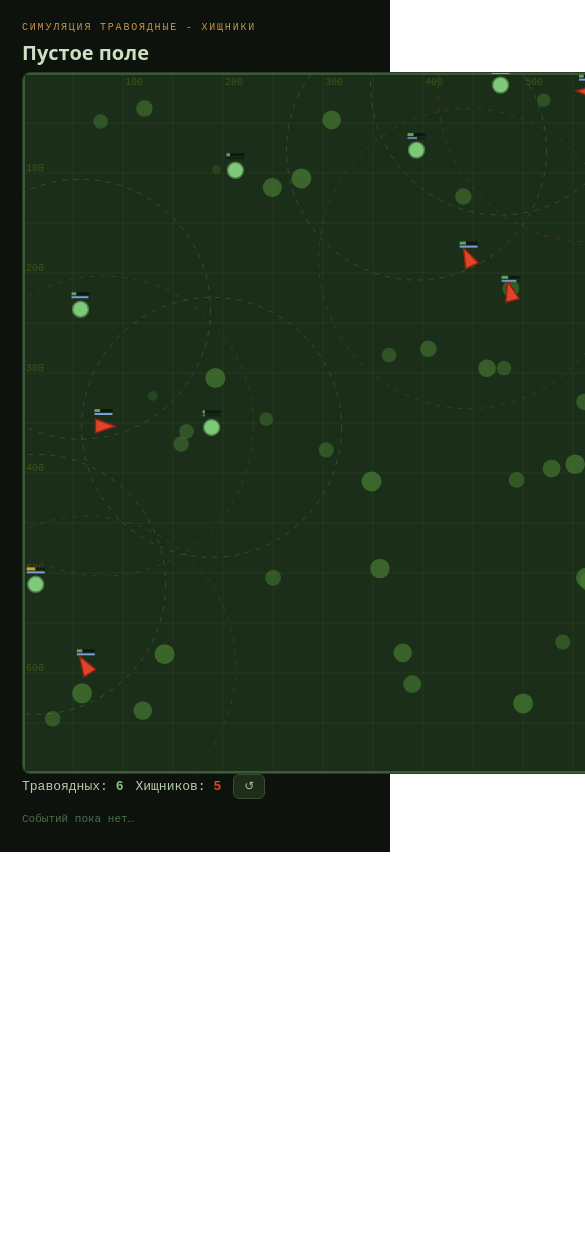
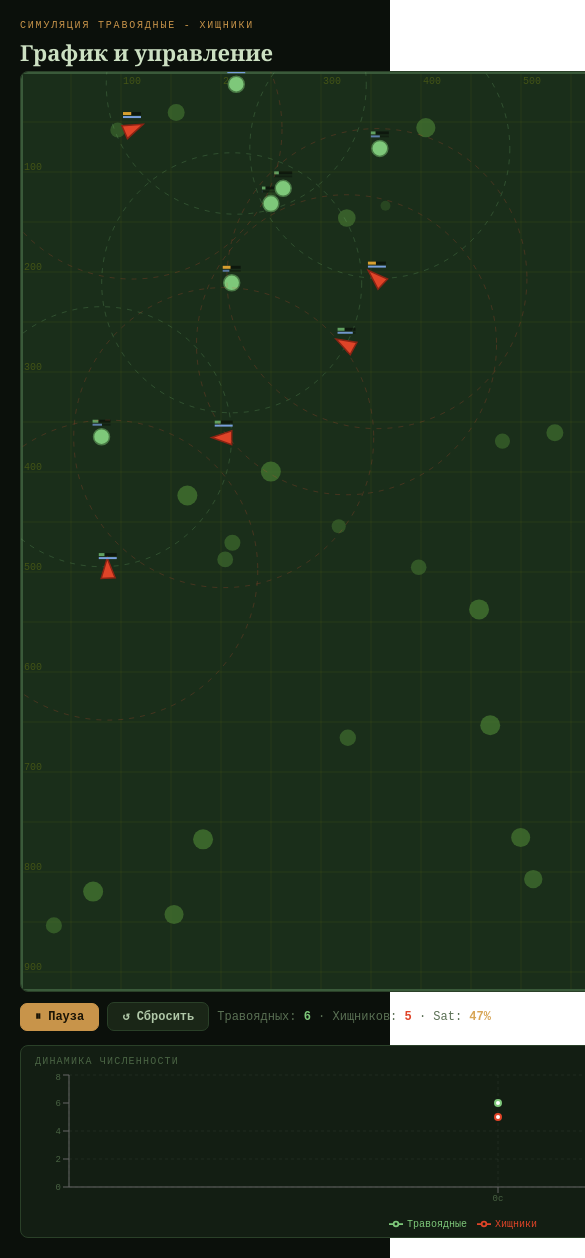
Before and after one commit to GitUser-Vs/summer-practise-2, a React (Create React App) app: page / in a window 390 px wide. Shown: the top 1258 px of the page, 585 px wide, since content can reach past the window. Before the commit the page ends 852 px from the top, so only its background shows below. Built offline with nearby package versions, Linux system fonts and the light colour scheme.

Commit message:
Added dynamic parameters, additional visual effects, a non-working graph, and some minor changes

```diff
--- a/src/App.js
+++ b/src/App.js
@@ -27,12 +27,15 @@
 
 
 
-import React, { useEffect, useRef, useState } from "react";
+import React, { useEffect, useRef, useState, useCallback } from "react";
 
-
+import {
+  LineChart, Line, XAxis, YAxis,
+  CartesianGrid, Tooltip, Legend, ResponsiveContainer,
+} from "recharts";
 
 // Размеры поля в пикселях
-const W = 700, H = 700;
+const W = 920, H = 919;
 const CELL = 50; // размер ячейки сетки в пикселях
 const MARGIN = 12;
 
@@ -40,8 +43,8 @@ const GRASS_N   = 45;
 const EAT_R     = 15; // радиус потребления травы
 
 // Радиусы обнаружения
-const PRED_DETECT = 140; // Радиус обзора хищника
-const HERB_DETECT = 120; // Радиус обзора травоядного
+// const PRED_DETECT = 140; // Радиус обзора хищника
+// const HERB_DETECT = 120; // Радиус обзора травоядного
 
 const CATCH_R  = 13;   // радиус досягаемости хищников
 const TURN_RATE = 6.5; // рад/сек - макс. скорость поворота
@@ -108,6 +111,7 @@ function makeAnimal(kind) {
     fatigue: rand(0, 8), // усталость
     alive: true,
     state: "wander",
+    reproCD: rand(0, 5),
   };
 }
 
@@ -118,17 +122,20 @@ const makeGrass = () => ({
 });
 
 // Инициализация популяции
-function createPopulation() {
+function createPopulation(nH = 6, nP = 5) {
   _id = 1;
   return {
-    herbivores: Array.from({ length: 6 }, () => makeAnimal("herb")), // 6 травоядных
-    predators:  Array.from({ length: 5 }, () => makeAnimal("pred")), // 5 хищников
+    herbivores: Array.from({ length: nH }, () => makeAnimal("herb")), // 6 травоядных
+    predators:  Array.from({ length: nP }, () => makeAnimal("pred")), // 5 хищников
     grass:      Array.from({ length: GRASS_N }, makeGrass),
     uiAccum: 0,
     log:[],
     predRespawnTimer:0,   // накапливает время с момента падения < LOW_PRED
     herbRecovering:false, // флаг режима восстановления травоядных
     herbRegrowTimer:0,    // время до следующего появления особи
+    time: 0,
+    chartAccum: 0,
+
   };
 }
 
@@ -144,9 +151,10 @@ function spawnNearBorder(){
 }
 
 // Трава медленно отрастает
-function stepGrass(pop, dt) {
+function stepGrass(pop, dt, params) {
+  const rate = params?.grassGrowth ?? 0.04;
   for (const g of pop.grass) {
-    g.growth = clamp(g.growth + 0.04 * dt, 0, 1);
+    g.growth = clamp(g.growth + rate * dt, 0, 1);
     // полное восстановление с 0 до 1 занимает 1/0.04 = 25 секунд
   }
 }
@@ -174,7 +182,8 @@ function drawFatigueBar(ctx, e) { // усталость под полоской
 // Т.е. если speed=60, dt=0.016, то смещение=0.96px за кадр при 60fps.
 
 // Травоядные
-function stepHerbivores(pop, dt) {
+function stepHerbivores(pop, dt, params) {
+  const detectR = params?.herbDetect ?? 120;
   for (const h of pop.herbivores) {
     if (!h.alive) continue;
 
@@ -185,7 +194,11 @@ function stepHerbivores(pop, dt) {
     let nearPred=null, pd=Infinity;
     for (const p of pop.predators) {
       if (!p.alive) continue;
-      const d=dist(h,p); if(d<120&&d<pd){pd=d;nearPred=p;}
+      const d=dist(h,p);
+      if(d<detectR&&d<pd) {
+        pd=d;
+        nearPred=p;
+      }
     }
 
     if (nearPred) {
@@ -232,14 +245,20 @@ function stepHerbivores(pop, dt) {
 }
 
 // Шаг: хищники
-function stepPredators(pop, dt) {
+function stepPredators(pop, dt, params) {
+  const detectR = params?.predDetect ?? 150;
   for (const p of pop.predators) {
     if (!p.alive) continue;
     p.hunger = clamp(p.hunger + 2.3*dt, 0, 100);
 
     let target=null, td=Infinity;
     for (const h of pop.herbivores) {
-      if(!h.alive) continue; const d=dist(p,h); if(d<150&&d<td){td=d;target=h;}
+      if(!h.alive) continue;
+      const d=dist(p,h);
+      if(d<detectR&&d<td) {
+        td=d;
+        target=h;
+      }
     }
 
     if (target) {
@@ -403,6 +422,22 @@ function drawPredator(ctx, p) {
   drawFatigueBar(ctx,p);
 }
 
+
+// Один полный шаг (params — объект из paramsRef, меняется слайдерами)
+function simulateStep(pop,dt,params){
+  const eff=dt*params.speedMult; // ← множитель скорости применяется здесь
+  stepGrass(pop,eff,params);
+  stepHerbivores(pop,eff,params);
+  stepPredators(pop,eff,params);
+  repro(pop,pop.herbivores,HERB,"травоядное");
+  repro(pop,pop.predators,PRED,"хищник");
+  pop.herbivores=pop.herbivores.filter(h=>h.alive);
+  pop.predators=pop.predators.filter(p=>p.alive);
+  stepRespawns(pop,eff);
+  pop.time+=eff;
+  if(pop.log.length>10) pop.log=pop.log.slice(-10);
+}
+
 // Функция отрисовки
 function draw(ctx, pop, popTime = 0) {
   // очистка всей страницы перед рисованием
@@ -469,15 +504,30 @@ export default function Micro01() {
 
   // Животные создаются один раз и хранятся в ref
   const popRef = useRef(createPopulation());
-
+  const runRef   =useRef(true);   // true - для работы паузы
   const lastTs = useRef(null);
 
   const popTime   = useRef(0);
   const uiAccum   = useRef(0);
+  const [counts, setCounts] = useState({ herb: 6, pred: 5, predCD: null, herbR: false });
+  const [log,setLog]=useState([]);
+  const [running,  setRunning ] =useState(true);
 
-  const [counts, setCounts] = useState({ herb: 6, pred: 5, predCD: null, herbR: false });
+  const [startN,   setStartN  ] =useState({h:6,p:5});
+  const [sliders,  setSliders ] =useState({predDetect:150,herbDetect:130,grassGrowth:0.045,speedMult:1});
+  const [history,  setHistory ] =useState([{t:0,herb:6,pred:5}]);
+  const paramsRef=useRef({predDetect:150,herbDetect:130,grassGrowth:0.045,speedMult:1});
 
-  const [log,setLog]=useState([]);
+  const slide=(key,val)=>{
+    paramsRef.current[key]=val;
+    setSliders(s=>({...s,[key]:val}));
+  };
+
+  const reset=useCallback(()=>{
+    popRef.current=createPopulation(startN.h,startN.p);
+    setHistory([{t:0,herb:startN.h,pred:startN.p}]);
+    setLog([]);
+  },[startN]);
 
   useEffect(() => {
     let rafId;
@@ -491,29 +541,48 @@ export default function Micro01() {
 
       const sim=popRef.current;
 
-      stepGrass(popRef.current,dt);
-      stepHerbivores(popRef.current,dt);
-      stepPredators(popRef.current,dt);
+      // stepGrass(popRef.current,dt);
+      // stepHerbivores(popRef.current,dt);
+      // stepPredators(popRef.current,dt);
 
-      repro(sim,sim.herbivores,HERB,"травоядное");
-      repro(sim,sim.predators,PRED,"хищник");
-      sim.herbivores=sim.herbivores.filter(h=>h.alive);
-      sim.predators=sim.predators.filter(p=>p.alive);
-      stepRespawns(sim,dt); // ← ПОСЛЕДНЕЙ
-      if(sim.log.length>10)sim.log=sim.log.slice(-10);
+      // repro(sim,sim.herbivores,HERB,"травоядное");
+      // repro(sim,sim.predators,PRED,"хищник");
+      // sim.herbivores=sim.herbivores.filter(h=>h.alive);
+      // sim.predators=sim.predators.filter(p=>p.alive);
+      // stepRespawns(sim,dt); // ← ПОСЛЕДНЕЙ
+      // if(sim.log.length>10)sim.log=sim.log.slice(-10);
+
+      if (runRef.current) {
+        simulateStep(sim, dt, paramsRef.current);
+      }
+
       uiAccum.current += dt;
 
       // Обновляем React-счётчик не каждый кадр, а раз в 0.5 секунды
       if (uiAccum.current >= 0.5) {
         uiAccum.current = 0;
         const predCD = sim.predators.length < LOW_PRED?Math.max(0,RESPAWN_DELAY-sim.predRespawnTimer):null;
+
+        const all=[...sim.herbivores,...sim.predators];
+        const avgSat=all.length?Math.round(all.reduce((a,e)=>a+sat(e),0)/all.length):0;
+
         setCounts({
           herb: sim.herbivores.length,
           pred: sim.predators.length,
           predCD,
-		      herbR:sim.herbRecovering
+		      herbR:sim.herbRecovering,
+          sat: avgSat,
         });
         setLog([...sim.log].reverse());
+      }
+
+      // Обновление графика раз в секунду
+      if(sim.chartAccum>=1){
+        sim.chartAccum=0;
+        setHistory(h=>{
+          const next=[...h,{t:Math.round(sim.time),herb:sim.herbivores.length,pred:sim.predators.length}];
+          return next.length>150?next.slice(-150):next;
+        });
       }
 
       const ctx = canvasRef.current?.getContext("2d");
@@ -528,40 +597,97 @@ export default function Micro01() {
     return () => cancelAnimationFrame(rafId);
   }, []); // [] - эффект запускается только один раз
 
-  const reset = () => {
-    popRef.current = createPopulation();
-    popTime.current = 0;
-    lastTs.current = null;
-  };
+  const dotColor={kill:"#e04428",birth:"#d8a657",death:"#555",spawn:"#5599aa"};
+  const toggle=()=>{runRef.current=!runRef.current;setRunning(runRef.current);};
 
-  const dotColor={kill:"#e04428",birth:"#d8a657",death:"#555",spawn:"#5599aa"};
+  //<button onClick={reset} style={btn}>↺ Перезапустить</button>
+  return(
+    <div style={{padding:20,background:"#0b100b",minHeight:"100%",fontFamily:"monospace",color:"#b0c8a8"}}>
+      <span style={{fontSize:10,letterSpacing:"0.18em",textTransform:"uppercase",color:"#c8944a",display:"block",marginBottom:6}}>Симуляция Травоядные - Хищники</span>
+      <h2 style={{fontFamily:"Georgia,serif",fontSize:22,margin:"0 0 4px",color:"#cce0c2"}}>График и управление</h2>
 
 
-  //<button onClick={reset} style={btn}>↺ Перезапустить</button>
-  return (
-    <div style={wrap}>
-      <Tag>Симуляция Травоядные - Хищники</Tag>
-      <h2 style={h2}>Пустое поле</h2>
-      <canvas ref={canvasRef} width={W} height={H} style={canvas} />
+      <div style={{display:"grid",gridTemplateColumns:"auto 1fr",gap:16,alignItems:"start"}}>
 
+        <div>
+          <canvas ref={canvasRef} width={W} height={H} style={{border:"1px solid #2a4028",borderRadius:8,display:"block"}}/>
+          <div style={{display:"flex",gap:8,marginTop:10,flexWrap:"wrap",alignItems:"center"}}>
+            <button onClick={toggle} style={Btn(true)}>{running?"⏸ Пауза":"▶ Старт"}</button>
+            <button onClick={reset}  style={Btn(false)}>↺ Сбросить</button>
+            <span style={{fontSize:12,color:"#5a7054"}}>
+              Травоядных: <b style={{color:"#7ec87a"}}>{counts.herb}</b> ·
+              Хищников: <b style={{color:"#e04428"}}>{counts.pred}</b> ·
+              Sat: <b style={{color:"#d8a657"}}>{counts.sat}%</b>
+            </span>
+            {counts.predCD!==null&&<span style={badge("#e04428")}>⚠ Мигрирование хищников через {Math.ceil(counts.predCD)}с</span>}
+            {counts.herbR&&<span style={badge("#7ec87a")}>⟳ Восстановление</span>}
+          </div>
 
+          <div style={{marginTop:14,background:"#131e13",border:"1px solid #2a4028",borderRadius:8,padding:"10px 6px 6px"}}>
+            <div style={{fontSize:10,letterSpacing:"0.12em",textTransform:"uppercase",color:"#4a6444",marginBottom:4,paddingLeft:8}}>
+              Динамика численности
+            </div>
+            <ResponsiveContainer width="100%" height={160}>
+              <LineChart data={history} margin={{top:4,right:8,left:-18,bottom:0}}>
+                <CartesianGrid strokeDasharray="3 3" stroke="rgba(255,255,255,0.06)"/>
+                <XAxis dataKey="t" tick={{fontSize:9,fill:"#4a6444"}} tickFormatter={t=>`${t}с`}/>
+                <YAxis tick={{fontSize:9,fill:"#4a6444"}} allowDecimals={false}/>
+                <Tooltip contentStyle={{background:"#131e13",border:"1px solid #2a4028",fontSize:11}}
+                         labelFormatter={t=>`t = ${t}с`}/>
+                <Legend wrapperStyle={{fontSize:10}}/>
 
-      <div style={{display:"flex",gap:12,marginBottom:10,fontSize:13,flexWrap:"wrap",alignItems:"center"}}>
-        <span>Травоядных: <b style={{color:"#7ec87a"}}>{counts.herb}</b></span>
-        <span>Хищников: <b style={{color:"#e04428"}}>{counts.pred}</b></span>
-        {counts.predCD!==null&&<span style={badge("#e04428")}>⚠ Хищники через {Math.ceil(counts.predCD)}с</span>}
-        {counts.herbR&&<span style={badge("#7ec87a")}>⟳ Травоядные восстанавливаются</span>}
-        <button onClick={()=>{popRef.current=createPopulation();setLog([]);}} style={btn}>↺</button>
-      </div>
+                <Line type="monotone" dataKey="pred" name="Хищники"    stroke="#e04428" strokeWidth={2} dot={false} isAnimationActive={false}/>
+                <Line type="monotone" dataKey="herb" name="Травоядные" stroke="#7ec87a" strokeWidth={2} dot={false} isAnimationActive={false}/>
+              </LineChart>
+            </ResponsiveContainer>
+          </div>
+        </div>
 
-      <div style={{marginTop:8,fontSize:11,color:"#4a7050",maxHeight:80,overflowY:"auto",lineHeight:1.9}}>
-        {log.length===0&&<span>Событий пока нет…</span>}
-        {log.map((l,i)=>(
-          <div key={i} style={{display:"flex",gap:6,alignItems:"center"}}>
-            <span style={{width:6,height:6,borderRadius:"50%",background:dotColor[l.kind]||"#555",flexShrink:0,display:"inline-block"}}/>
-            {l.text}
+        <div>
+          <div style={{background:"#131e13",border:"1px solid #2a4028",borderRadius:8,padding:14,marginBottom:12}}>
+            <div style={{fontSize:10,letterSpacing:"0.12em",textTransform:"uppercase",color:"#4a6444",marginBottom:12}}>Параметры</div>
+            {[
+              ["predDetect",  "Радиус хищника, px",    60, 260, 1,    sliders.predDetect],
+              ["herbDetect",  "Радиус травоядного, px", 60, 260, 1,    sliders.herbDetect],
+              ["grassGrowth", "Рост травы",             0.01,0.15,0.01,sliders.grassGrowth],
+              ["speedMult",   "Скорость симуляции x",  0.25, 3, 0.25, sliders.speedMult],
+            ].map(([key,label,mn,mx,step,val])=>(
+              <div key={key} style={{marginBottom:12}}>
+                <div style={{display:"flex",justifyContent:"space-between",fontSize:11,color:"#5a7054",marginBottom:4}}>
+                  <span>{label}</span>
+                  <span style={{color:"#d8a657"}}>{Number(val).toFixed(step<1?2:0)}</span>
+                </div>
+
+                <input type="range" min={mn} max={mx} step={step} value={val}
+                       onChange={e=>slide(key,Number(e.target.value))}
+                       style={{width:"100%",accentColor:"#d8a657"}}/>
+              </div>
+            ))}
+            <div style={{display:"flex",gap:8,marginTop:4}}>
+              {[["h","Трав. при сбросе"],["p","Хищн. при сбросе"]].map(([k,label])=>(
+                <div key={k} style={{flex:1}}>
+                  <div style={{fontSize:10,color:"#4a6044",marginBottom:3}}>{label}</div>
+                  <input type="number" min={5} max={7} value={startN[k]}
+                         onChange={e=>setStartN(s=>({...s,[k]:clamp(+e.target.value||5,5,7)}))}
+                         style={{width:"100%",background:"#1a2617",border:"1px solid #2a3825",color:"#b0c8a8",borderRadius:6,padding:"4px 6px",fontFamily:"monospace",fontSize:13}}/>
+                </div>
+              ))}
+            </div>
           </div>
-        ))}
+
+          <div style={{background:"#131e13",border:"1px solid #2a4028",borderRadius:8,padding:14}}>
+            <div style={{fontSize:10,letterSpacing:"0.12em",textTransform:"uppercase",color:"#4a6444",marginBottom:8}}>Журнал событий</div>
+            <div style={{fontSize:11,color:"#4a7050",maxHeight:220,overflowY:"auto",lineHeight:2}}>
+              {log.length===0&&<span>Событий пока нет…</span>}
+              {log.map((l,i)=>(
+                <div key={i} style={{display:"flex",gap:6,alignItems:"center"}}>
+                  <span style={{width:6,height:6,borderRadius:"50%",background:dotColor[l.kind]||"#555",flexShrink:0,display:"inline-block"}}/>
+                  {l.text}
+                </div>
+              ))}
+            </div>
+          </div>
+        </div>
       </div>
     </div>
   );
@@ -575,3 +701,4 @@ const tag    = { fontSize: 10, letterSpacing: "0.18em", textTransform: "uppercas
 const Tag    = ({ children }) => <span style={tag}>{children}</span>;
 const btn    = { padding: "4px 10px", background: "#1e2c1a", border: "1px solid #3a4c34", borderRadius: 6, color: "#a8c4a0", cursor: "pointer", fontFamily: "monospace", fontSize: 12 };
 const badge=col=>({fontSize:11,padding:"2px 8px",borderRadius:10,background:col+"22",border:`1px solid ${col}55`,color:col});
+const Btn=p=>({padding:"6px 14px",borderRadius:7,cursor:"pointer",fontFamily:"monospace",fontSize:12,fontWeight:600,border:"1px solid",background:p?"#c8944a":"#1a2617",color:p?"#1a1406":"#b0c8a8",borderColor:p?"#c8944a":"#2a4028"});
```
